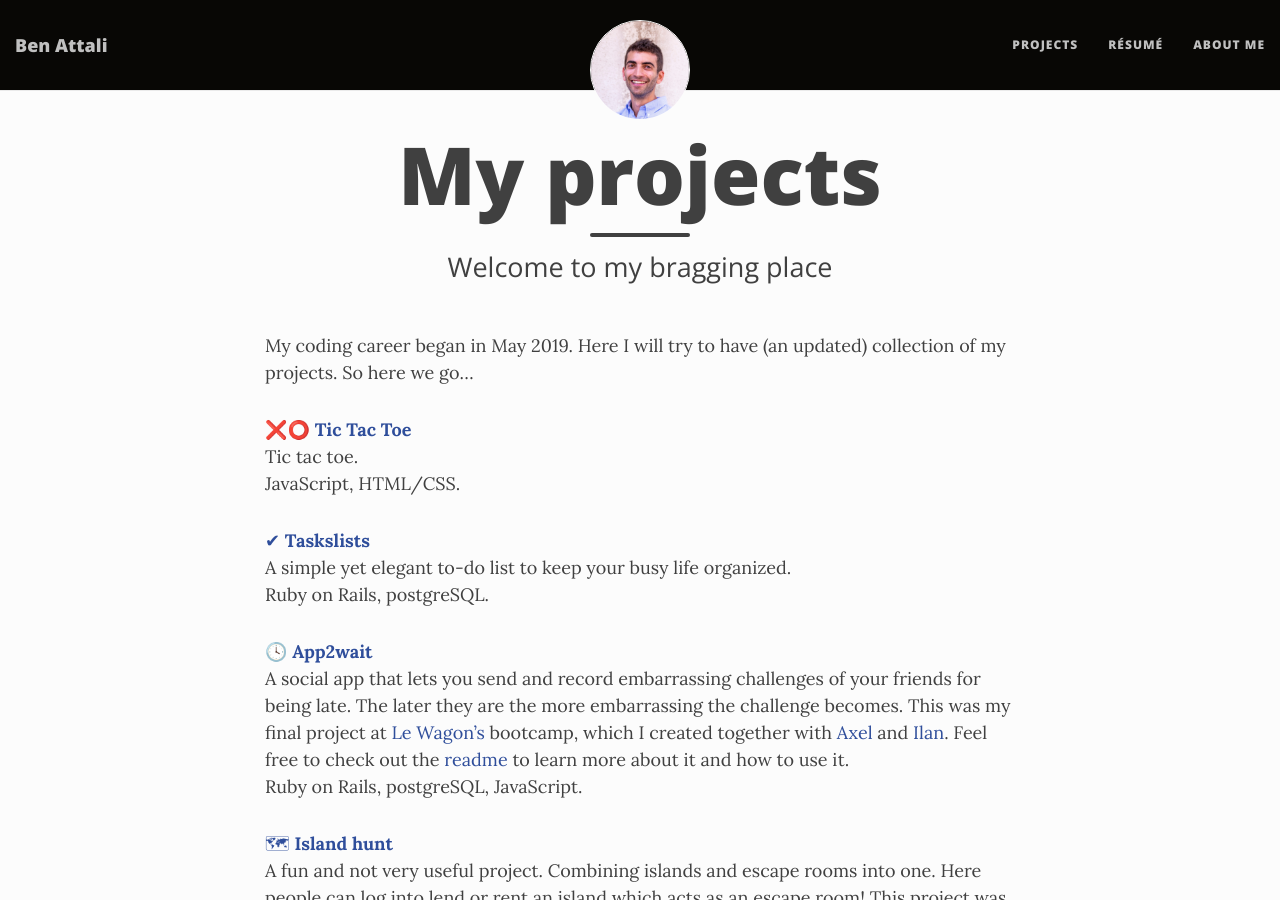
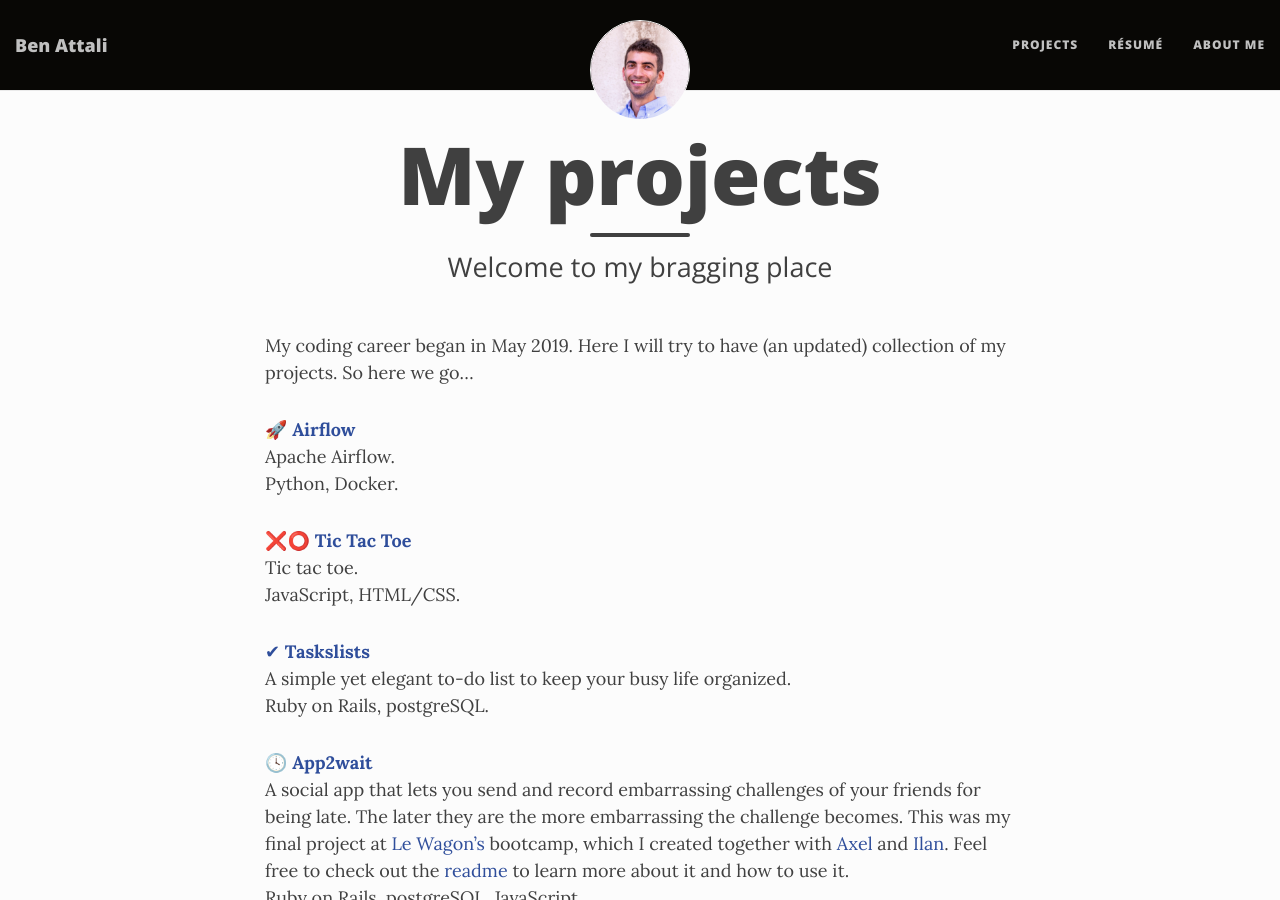
Before and after one commit to benattali/benattali.github.io, a Jekyll site: the page built from projects.md, in a window 1280 px wide and 900 px high. Built offline with Jekyll 4.4.1, drawn with Linux system fonts in a browser that asks for light colours; nearby versions of some CDN libraries.

Commit message:
Update projects.md

```diff
--- a/projects.md
+++ b/projects.md
@@ -6,6 +6,10 @@ comments: true
 ---
 
 My coding career began in May 2019. Here I will try to have (an updated) collection of my projects. So here we go...
+
+<a href="https://github.com/benattali/airflow-with-docker" target="_blank">🚀 <strong>Airflow</strong></a>
+  Apache Airflow.
+  Python, Docker.
 
 <a href="https://benattali.com/tic-tac-toe/" target="_blank">❌⭕ <strong>Tic Tac Toe</strong></a>
   Tic tac toe.
```
